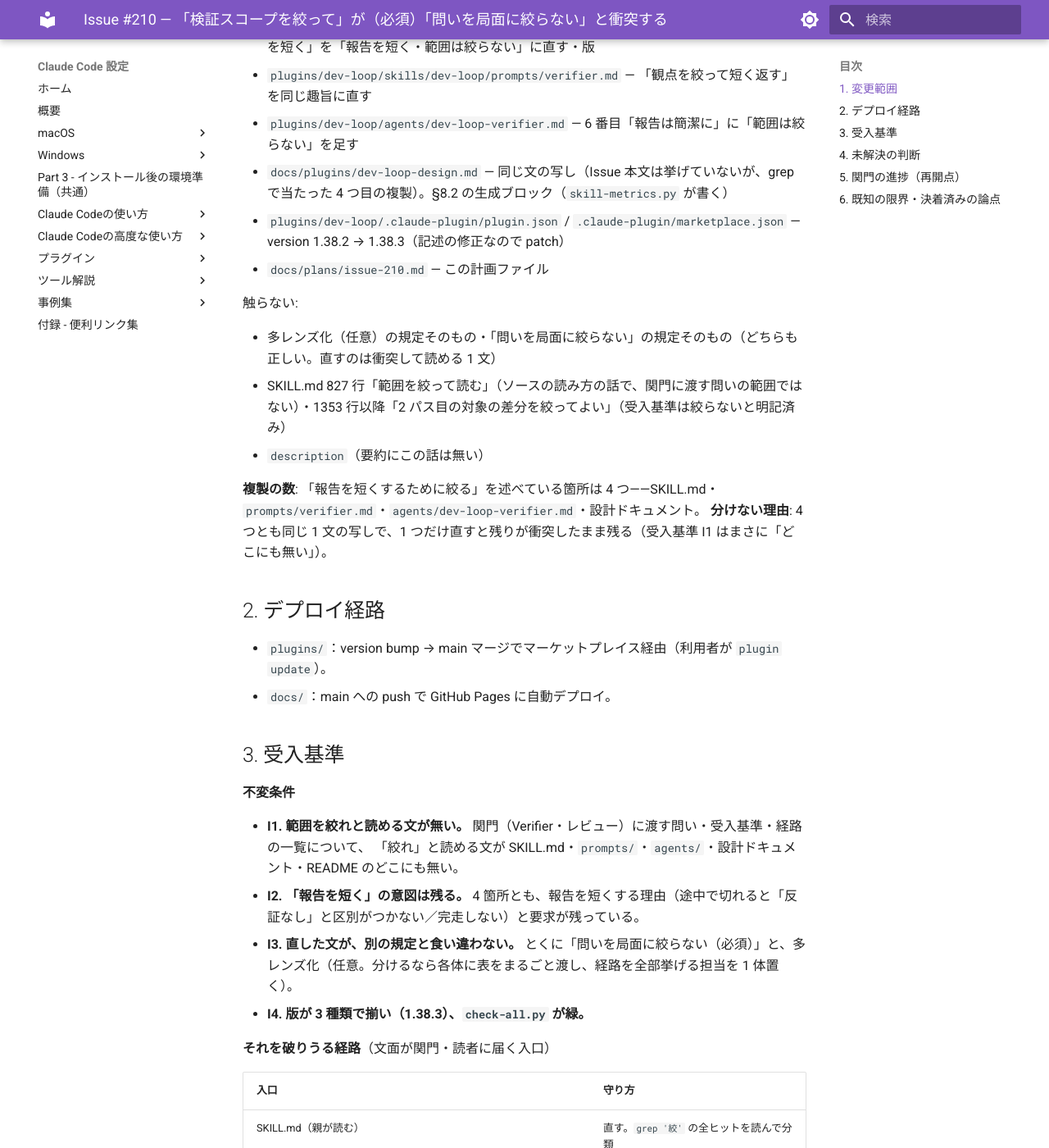
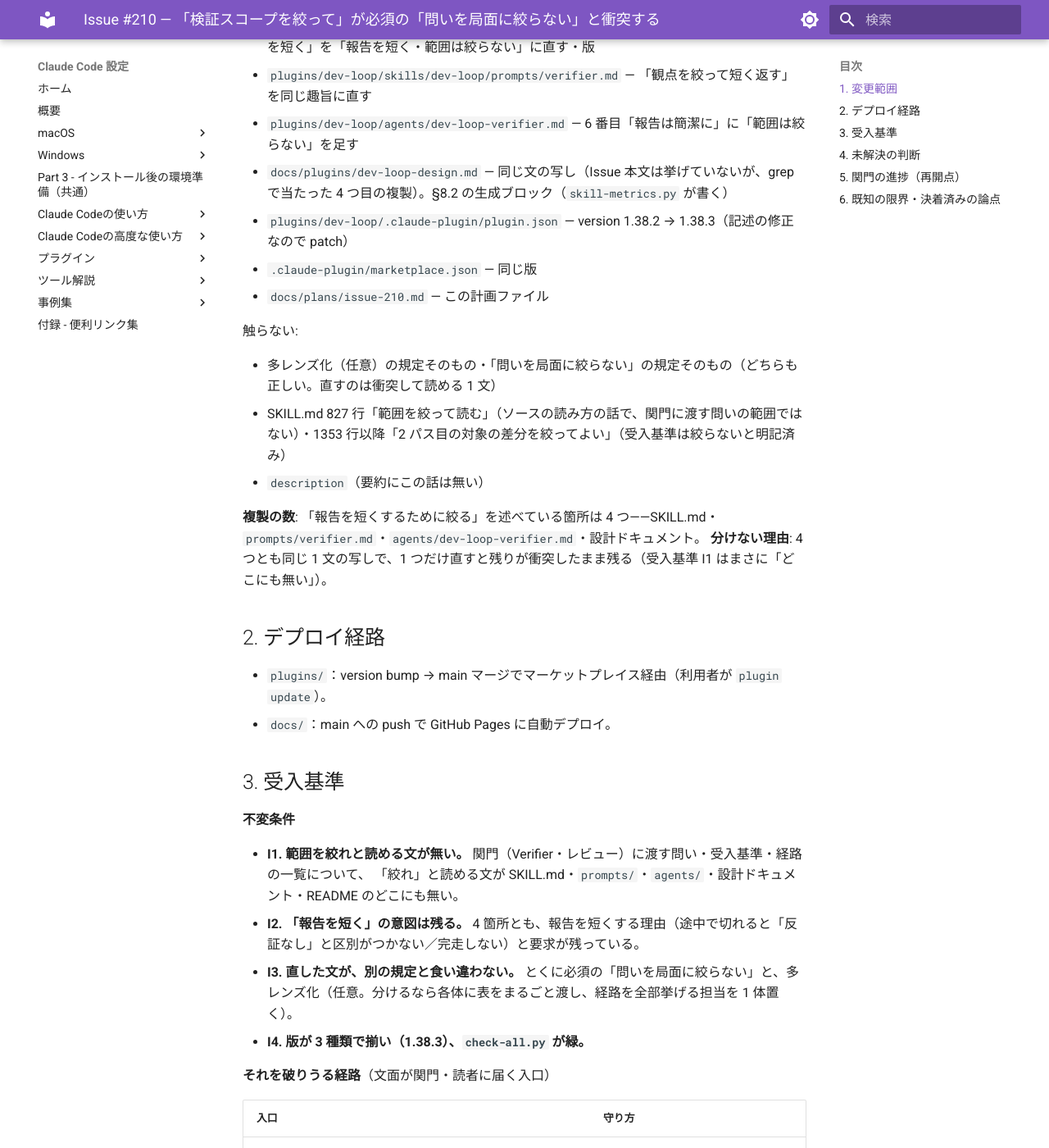
Before and after one commit to hdknr/claude-code-setup, an MkDocs documentation site: the page built from docs/plans/issue-210.md, in a window 1280 px wide and 1400 px high, scrolled down 294 px. Shown: the whole window at 82% size. Built offline with MkDocs 1.6.1 and Material for MkDocs 9.7.7, drawn with Linux system fonts in a browser that asks for light colours; some of the changed text lies outside the part shown.

Commit message:
docs(plans): #210 の計画ファイルの変更範囲と印を直す
Refs #210

Co-Authored-By: Claude Opus 5.5 <noreply@anthropic.com>

```diff
--- a/docs/plans/issue-210.md
+++ b/docs/plans/issue-210.md
@@ -1,4 +1,4 @@
-# Issue #210 — 「検証スコープを絞って」が（必須）「問いを局面に絞らない」と衝突する
+# Issue #210 — 「検証スコープを絞って」が必須の「問いを局面に絞らない」と衝突する
 
 ## 1. 変更範囲
 
@@ -8,7 +8,8 @@
 - `plugins/dev-loop/skills/dev-loop/prompts/verifier.md` — 「観点を絞って短く返す」を同じ趣旨に直す
 - `plugins/dev-loop/agents/dev-loop-verifier.md` — 6 番目「報告は簡潔に」に「範囲は絞らない」を足す
 - `docs/plugins/dev-loop-design.md` — 同じ文の写し（Issue 本文は挙げていないが、grep で当たった 4 つ目の複製）。§8.2 の生成ブロック（`skill-metrics.py` が書く）
-- `plugins/dev-loop/.claude-plugin/plugin.json` / `.claude-plugin/marketplace.json` — version 1.38.2 → 1.38.3（記述の修正なので patch）
+- `plugins/dev-loop/.claude-plugin/plugin.json` — version 1.38.2 → 1.38.3（記述の修正なので patch）
+- `.claude-plugin/marketplace.json` — 同じ版
 - `docs/plans/issue-210.md` — この計画ファイル
 
 触らない:
@@ -32,7 +33,7 @@
 - **I1. 範囲を絞れと読める文が無い。** 関門（Verifier・レビュー）に渡す問い・受入基準・経路の一覧について、
   「絞れ」と読める文が SKILL.md・`prompts/`・`agents/`・設計ドキュメント・README のどこにも無い。
 - **I2. 「報告を短く」の意図は残る。** 4 箇所とも、報告を短くする理由（途中で切れると「反証なし」と区別がつかない／完走しない）と要求が残っている。
-- **I3. 直した文が、別の規定と食い違わない。** とくに「問いを局面に絞らない（必須）」と、多レンズ化（任意。分けるなら各体に表をまるごと渡し、経路を全部挙げる担当を 1 体置く）。
+- **I3. 直した文が、別の規定と食い違わない。** とくに必須の「問いを局面に絞らない」と、多レンズ化（任意。分けるなら各体に表をまるごと渡し、経路を全部挙げる担当を 1 体置く）。
 - **I4. 版が 3 種類で揃い（1.38.3）、`check-all.py` が緑。**
 
 **それを破りうる経路**（文面が関門・読者に届く入口）
```
